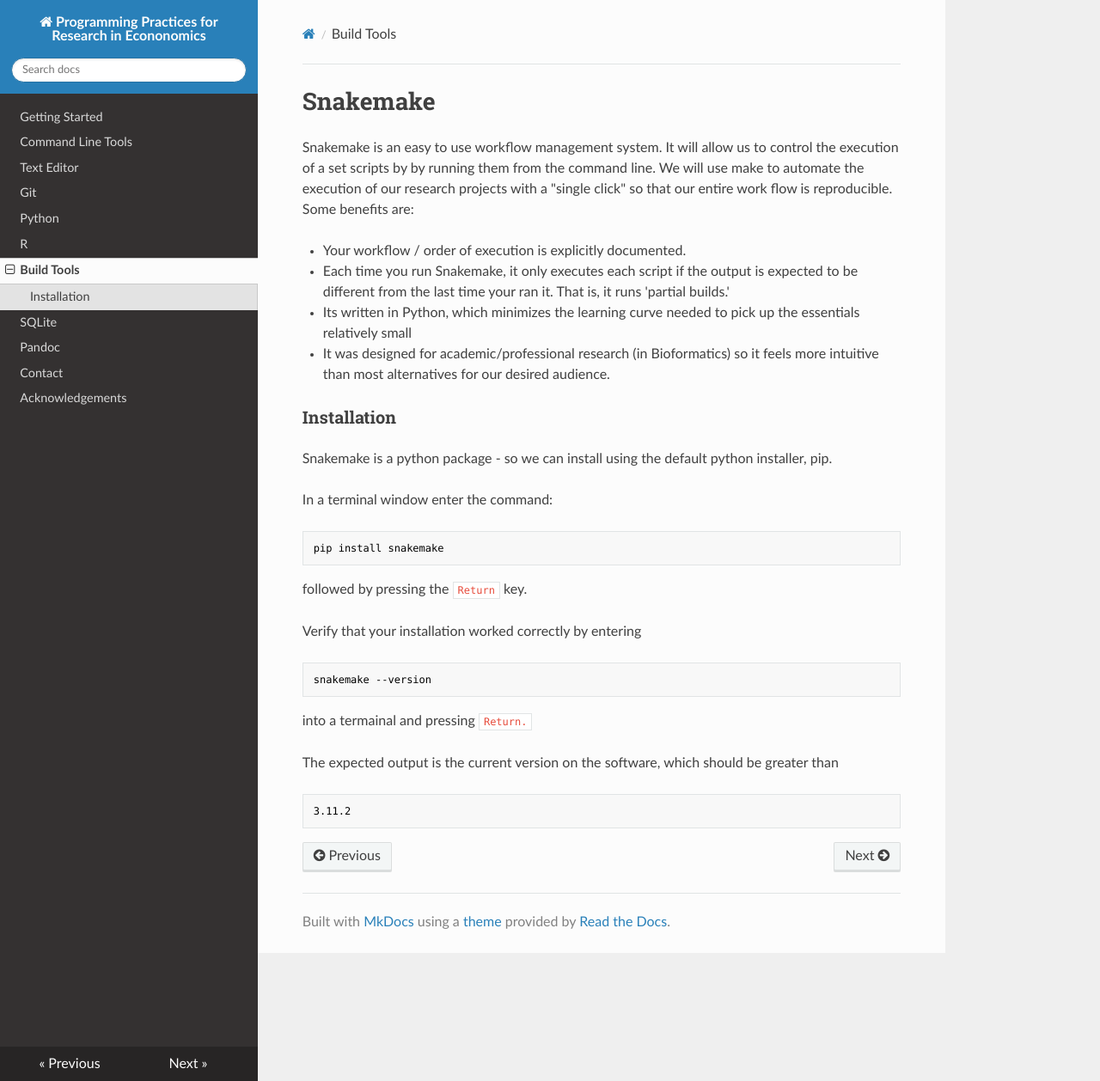
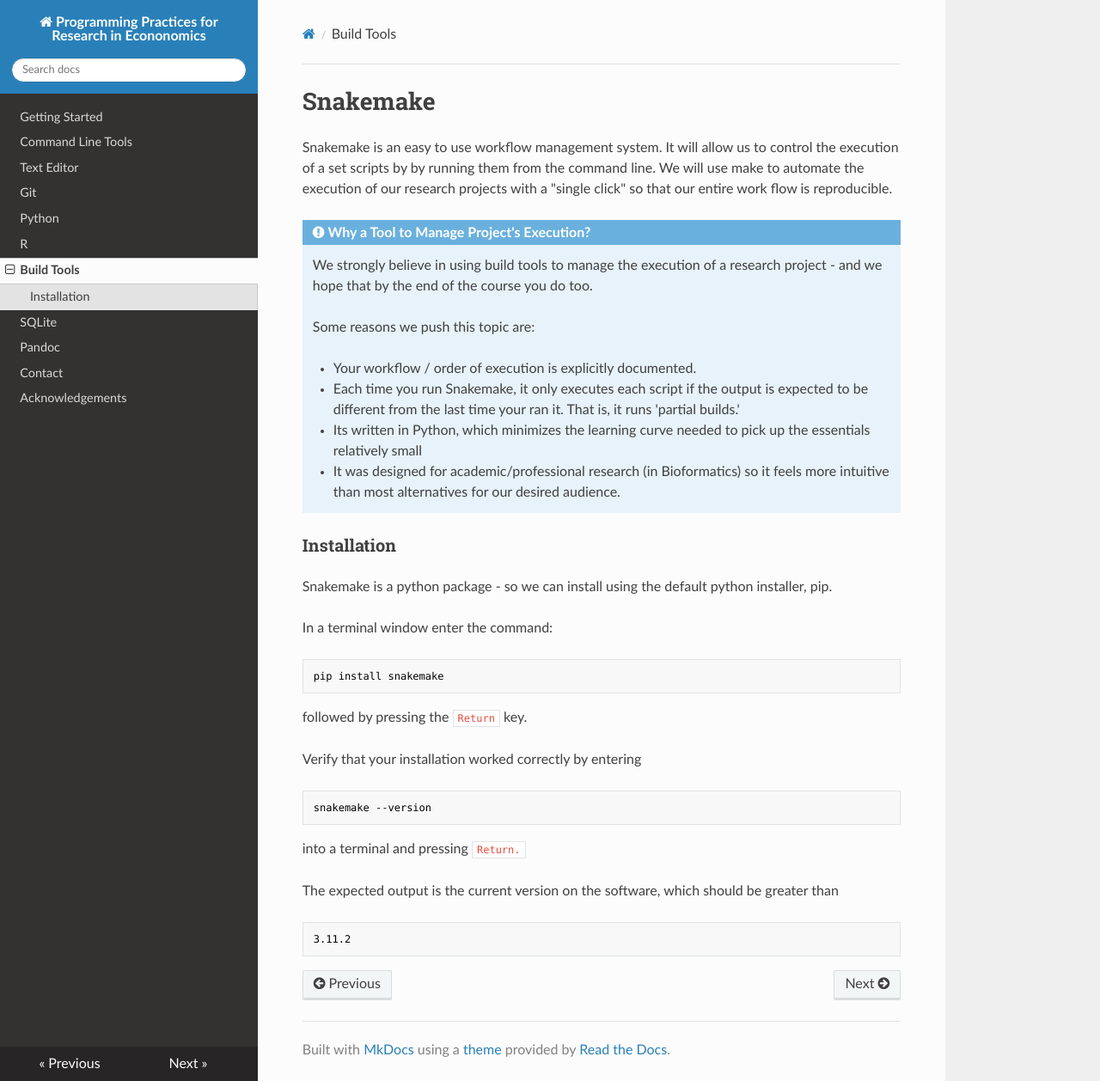
Before and after one commit to pp4rs/DEPRECATED-installation-guide, an MkDocs documentation site: the page built from docs/snakemake.md, in a window 1280 px wide and 1258 px high. Shown: the whole window at 86% size. Built offline with MkDocs 1.6.1, drawn with Linux system fonts in a browser that asks for light colours; nearby versions of some CDN libraries; old or Windows-style settings are respelled for this version of MkDocs.

Commit message:
boxed the sales pitch for build tools

````diff
--- a/docs/snakemake.md
+++ b/docs/snakemake.md
@@ -3,12 +3,16 @@
 Snakemake is an easy to use workflow management system.
 It will allow us to control the execution of a set scripts by by running them from the command line.
 We will use make to automate the execution of our research projects with a "single click" so that our entire work flow is reproducible.
-Some benefits are:
 
-* Your workflow / order of execution is explicitly documented.
-* Each time you run Snakemake, it only executes each script if the output is expected to be different from the last time your ran it. That is, it runs 'partial builds.'
-* Its written in Python, which minimizes the learning curve needed to pick up the essentials relatively small
-* It was designed for academic/professional research (in Bioformatics) so it feels more intuitive than most alternatives for our desired audience.
+!!! success "Why a Tool to Manage Project's Execution?"
+    We strongly believe in using build tools to manage the execution of a research project - and we hope that by the end of the course you do too.
+
+    Some reasons we push this topic are:
+
+    * Your workflow / order of execution is explicitly documented.
+    * Each time you run Snakemake, it only executes each script if the output is expected to be different from the last time your ran it. That is, it runs 'partial builds.'
+    * Its written in Python, which minimizes the learning curve needed to pick up the essentials relatively small
+    * It was designed for academic/professional research (in Bioformatics) so it feels more intuitive than most alternatives for our desired audience.
 
 ### Installation
 
@@ -24,7 +28,7 @@
 ```bash
 snakemake --version
 ```
-into a termainal and pressing `Return.`
+into a terminal and pressing `Return.`
 
 The expected output is the current version on the software, which should be greater than
 ```bash
````
